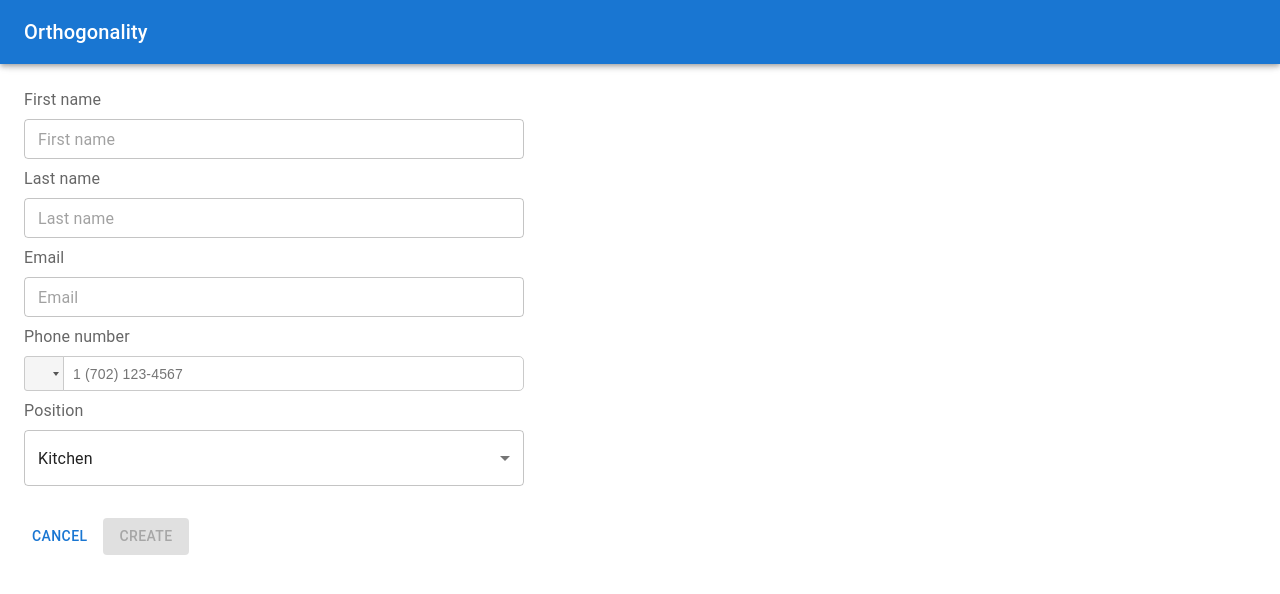
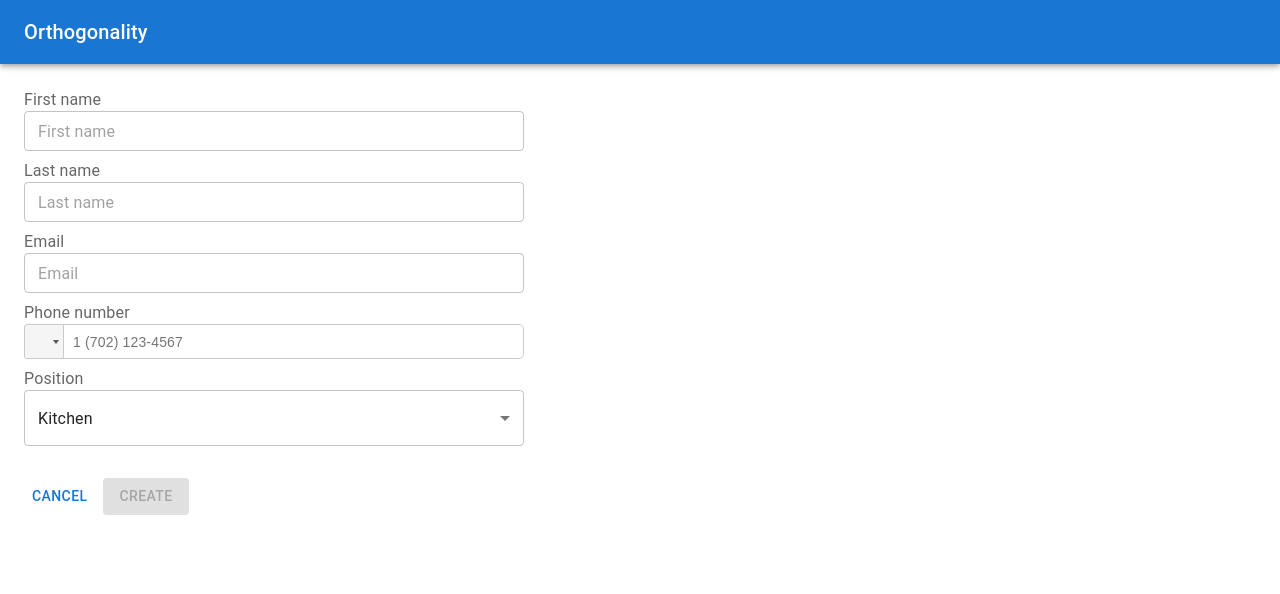
Before and after one commit to alastairzotos/orthogonality, a Next.js app in the folder apps/client/: page /staff-members/1/create in a window 1280 px wide. Shown: the top 594 px of the page. Built offline with nearby package versions, Linux system fonts and the light colour scheme.

Commit message:
Form accessibility

```diff
--- a/apps/client/src/components/staff-member-form.tsx
+++ b/apps/client/src/components/staff-member-form.tsx
@@ -1,6 +1,6 @@
 import { capitaliseWord } from "@/utils/misc";
 import { zodResolver } from "@hookform/resolvers/zod";
-import { Alert, Box, Button, FormLabel, MenuItem, Select, TextField } from "@mui/material";
+import { Alert, Box, Button, FormLabel, MenuItem, Select, TextField, FormControl } from "@mui/material";
 import { CreateStaffMemberDto, staffMemberPositionTypes, staffMemberSchema } from "@repo/types";
 import { useRouter } from "next/router";
 import React from "react";
@@ -37,8 +37,10 @@ export const StaffMemberForm: React.FC<Props> = ({ submitTitle, staffMember, onC
       sx={{ display: 'flex', flexDirection: 'column', gap: 1, width: 500 }}
       onSubmit={handleSubmit(onChange)}
     >
-      <FormLabel>First name</FormLabel>
+      <FormControl>
+        <FormLabel htmlFor="firstName">First name</FormLabel>
         <TextField
+          id="firstName"
           {...register('firstName')}
           variant="outlined"
           size="small"
@@ -46,9 +48,12 @@ export const StaffMemberForm: React.FC<Props> = ({ submitTitle, staffMember, onC
           helperText={errors.firstName && errors.firstName.message}
           error={!!errors.firstName}
         />
+      </FormControl>
 
-      <FormLabel>Last name</FormLabel>
+      <FormControl>
+        <FormLabel htmlFor="lastName">Last name</FormLabel>
         <TextField
+          id="lastName"
           {...register('lastName')}
           variant="outlined"
           size="small"
@@ -56,9 +61,12 @@ export const StaffMemberForm: React.FC<Props> = ({ submitTitle, staffMember, onC
           helperText={errors.lastName && errors.lastName.message}
           error={!!errors.lastName}
         />
+      </FormControl>
 
-      <FormLabel>Email</FormLabel>
+      <FormControl>
+        <FormLabel htmlFor="email">Email</FormLabel>
         <TextField
+          id="email"
           {...register('email')}
           variant="outlined"
           size="small"
@@ -67,13 +75,16 @@ export const StaffMemberForm: React.FC<Props> = ({ submitTitle, staffMember, onC
           helperText={errors.email && errors.email.message}
           error={!!errors.email}
         />
+      </FormControl>
 
-      <FormLabel>Phone number</FormLabel>
+      <FormControl>
+        <FormLabel htmlFor="phoneNumber">Phone number</FormLabel>
         <Controller
           name="phoneNumber"
           control={control}
-        render={({ field: { onChange, value }, fieldState: { error }}) => (
+          render={({ field: { onChange, value }, fieldState: { error } }) => (
             <PhoneInput
+              inputProps={{ id: 'phoneNumber' }}
               inputStyle={{ width: '100%' }}
               value={value}
               onChange={onChange}
@@ -81,13 +92,16 @@ export const StaffMemberForm: React.FC<Props> = ({ submitTitle, staffMember, onC
             />
           )}
         />
+      </FormControl>
 
-      <FormLabel>Position</FormLabel>
+      <FormControl>
+        <FormLabel htmlFor="position">Position</FormLabel>
         <Controller
           name="position"
           control={control}
           render={({ field: { onChange, value } }) => (
             <Select
+              id="position"
               value={value}
               onChange={onChange}
             >
@@ -99,6 +113,7 @@ export const StaffMemberForm: React.FC<Props> = ({ submitTitle, staffMember, onC
             </Select>
           )}
         />
+      </FormControl>
 
       <Box sx={{ display: 'flex', gap: 1, pt: 3 }}>
         <Button
```
Also changed, not shown: apps/client/src/components/business-form.tsx (+13 -4 lines). Lines whose indentation alone changed are shown as unchanged.
